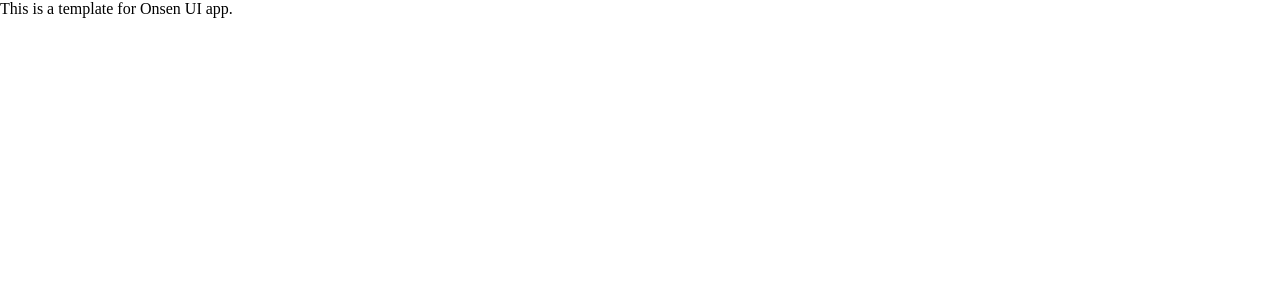
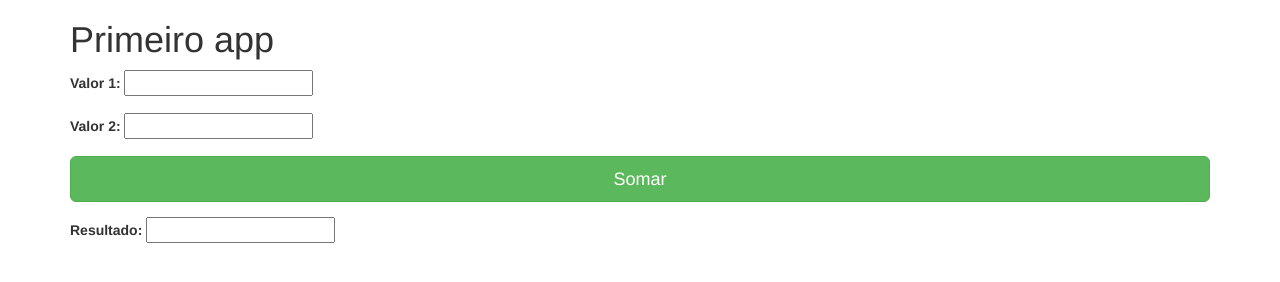
Before and after one commit to BryanPatucci/Primeiro-Projeto, a website: page www/index.html in a window 1280 px wide. Drawn offline with Linux system fonts and the light colour scheme.

Commit message:
Inserindo um layout simples com 3 inputs e apenas um botão

```diff
--- a/www/index.html
+++ b/www/index.html
@@ -5,25 +5,51 @@
   <meta name="viewport" content="width=device-width, initial-scale=1, maximum-scale=1, user-scalable=no, viewport-fit=cover">
   <meta http-equiv="Content-Security-Policy" content="default-src * data: gap: https://ssl.gstatic.com; style-src * 'unsafe-inline'; script-src * 'unsafe-inline' 'unsafe-eval'">
   <script src="components/loader.js"></script>
-  <script src="lib/onsenui/js/onsenui.min.js"></script>
+  <script scr="components/jquery-3.4.1.min.js"></script>
+  <script scr="components/acao.js"></script>
 
   <link rel="stylesheet" href="components/loader.css">
-  <link rel="stylesheet" href="lib/onsenui/css/onsenui.css">
-  <link rel="stylesheet" href="lib/onsenui/css/onsen-css-components.css">
+  <link rel="stylesheet" href="css/bootstrap.min.css">
   <link rel="stylesheet" href="css/style.css">
-
-  <script>
-    ons.ready(function() {
-      console.log("Onsen UI is ready!");
-    });
-
-    if (ons.platform.isIPhoneX()) {
-      document.documentElement.setAttribute('onsflag-iphonex-portrait', '');
-      document.documentElement.setAttribute('onsflag-iphonex-landscape', '');
-    }
-  </script>
 </head>
 <body>
-  This is a template for Onsen UI app.
+    <div class="container">
+      <div class="row">
+        <div class="col-xs-12">
+          <h1>Primeiro app</h1>
+        </div>
+      </div>
+      <div class="row">
+        <div class="col-xs-12">
+          <div class="form-group">
+            <label for="">Valor 1:</label>
+            <input type="text" class"form-control" id="valor1">
+          </div>
+        </div>
+      </div>
+      <div class="row">
+        <div class="col-xs-12">
+          <div class="form-group">
+            <label for="">Valor 2:</label>
+            <input type="text" class"form-control" id="valor2">
+          </div>
+        </div>
+      </div>
+      <div class="row">
+        <div class="col-xs-12">
+          <div class="form-group">
+            <button class="btn btn-block btn-lg btn-success">Somar</button>
+          </div>
+        </div>
+      </div>
+      <div class="row">
+        <div class="col-xs-12">
+          <div class="form-group">
+            <label for="">Resultado:</label>
+            <input type="text" class"form-control" id="resultado" readonly>
+          </div>
+        </div>
+      </div>
+    </div>
 </body>
 </html>
```
